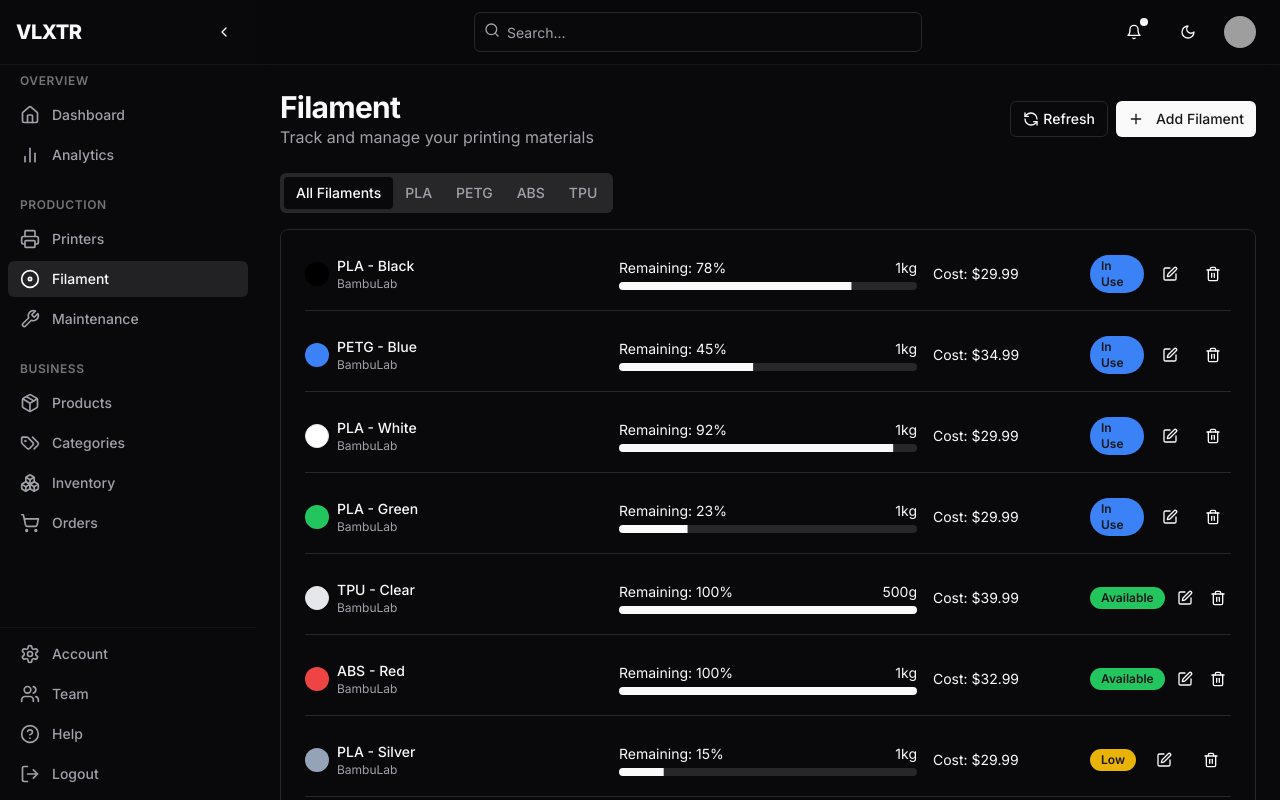
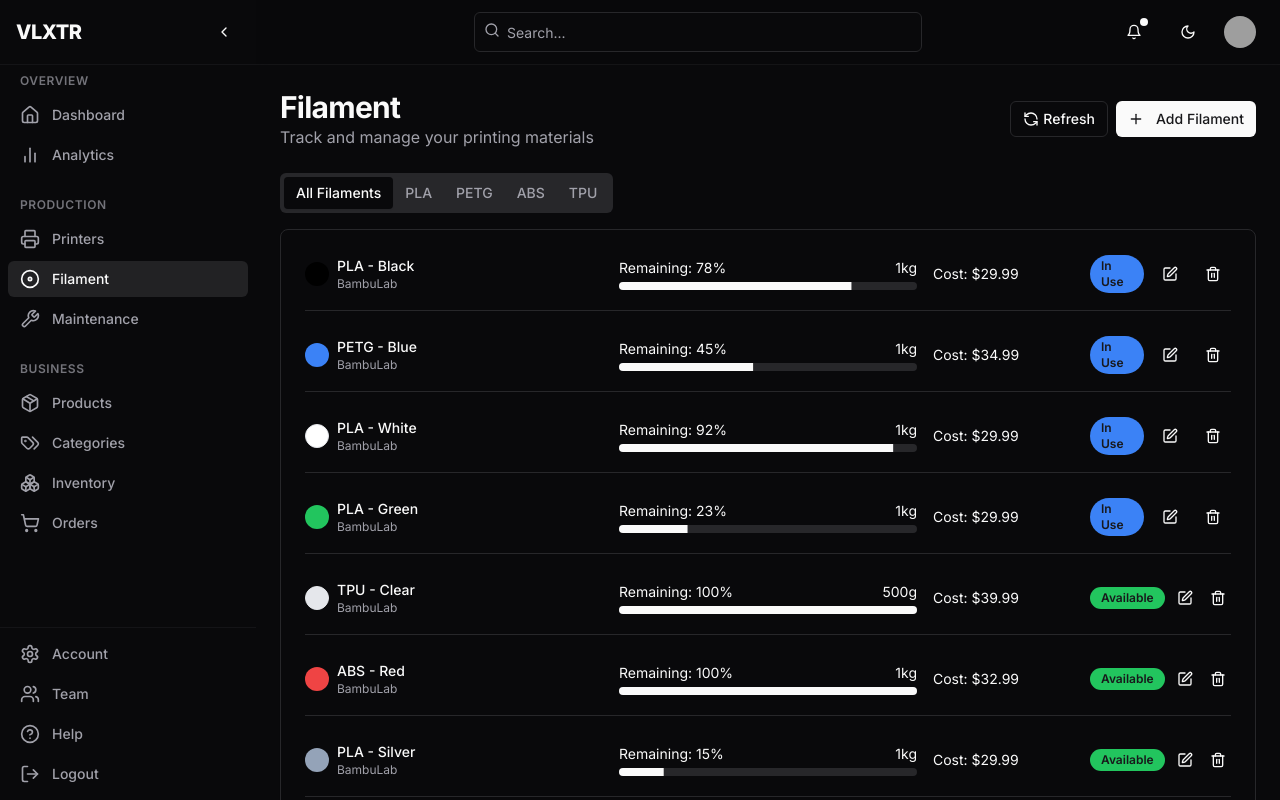
Before and after one commit to P4r1nc3/VLXTR_Frontend, a Next.js app: page /dashboard/filament in a window 1280 px wide. Built offline with nearby package versions, Linux system fonts and the light colour scheme; grey boxes are pictures that could not be loaded.

Commit message:
Adjusted filament list

```diff
--- a/components/filament/filament-list.tsx
+++ b/components/filament/filament-list.tsx
@@ -82,7 +82,7 @@ const filaments = [
     brand: "BambuLab",
     remaining: 15,
     weight: "1kg",
-    status: "Low",
+    status: "Available",
     printer: "-",
     cost: "$29.99",
   },
@@ -146,8 +146,6 @@ export function FilamentList() {
       return <Badge className="bg-blue-500 hover:bg-blue-600">In Use</Badge>
     } else if (status === "Available") {
       return <Badge className="bg-green-500 hover:bg-green-600">Available</Badge>
-    } else if (status === "Low" || remaining <= 20) {
-      return <Badge className="bg-yellow-500 hover:bg-yellow-600">Low</Badge>
     } else {
       return <Badge>Unknown</Badge>
     }
```
